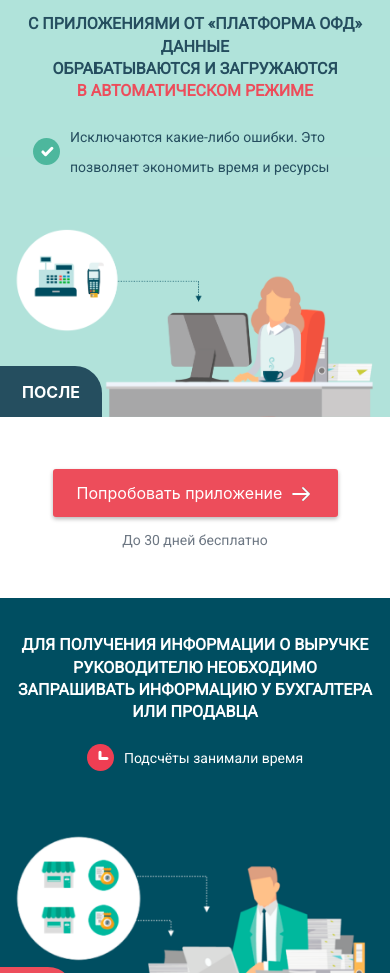
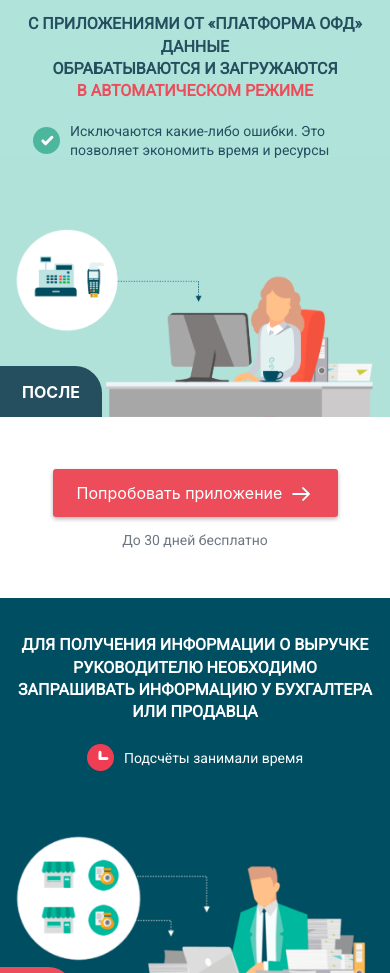
Before and after one commit to bonjovi/OFD-Landing, a website: page app/index.html in a window 390 px wide. Shown: the part 2560-3533 px from the top of the page. Drawn offline with nearby package versions, Linux system fonts and the light colour scheme.

Commit message:
Fixed bugs with line-heights

```diff
--- a/app/index.html
+++ b/app/index.html
@@ -103,7 +103,7 @@
 							Для получения информации о выручке<br><span> </span>руководителю необходимо запрашивать информацию<br><span> </span>у бухгалтера или продавца
 						</div>
 						<div class="quickeasy__description">
-							Подсчёты<br><span> </span>занимали время
+							Подсчёты занимали время
 						</div>
 						<div class="quickeasy__sticker">До</div>
 					</div>
--- a/app/scss/blocks/quickeasy.scss
+++ b/app/scss/blocks/quickeasy.scss
@@ -120,13 +120,17 @@
         }
 
         & .quickeasy__description {
-            margin: 65px 0 0 250px;
+            margin: 65px 0 0 235px;
             background: transparent url(../img/time-icon.svg) 0 center no-repeat;
             padding-left: 37px;
 
             @media only screen and (max-width: 640px) {
                 display: table;
                 margin: 20px auto 20px auto;
+                line-height: 1.36;
+            }
+
+            @media screen and (min-width:768px) and (max-width:992px) {
                 line-height: 30px;
             }
         }
@@ -152,7 +156,7 @@
         }
 
         & .quickeasy__description {
-            margin: 22px 0 0 236px;
+            margin: 22px 0 0 235px;
             background: transparent url(../img/check-icon.svg) 0 center no-repeat;
             padding-left: 37px;
             color: #254e5f;
@@ -164,7 +168,7 @@
             @media only screen and (max-width: 640px) {
                 display: table;
                 margin: 20px auto 20px auto;
-                line-height: 30px;
+                line-height: 1.36;
                 width: 90%;
 
                 & br {
@@ -206,10 +210,10 @@
         }
 
         & .quickeasy__description {
-            margin: 19px 0 0 409px;
+            margin: 19px 0 0 235px;
             background: transparent url(../img/time-icon.svg) 0 center no-repeat;
             padding-left: 37px;
-
+            line-height: 30px;
 
 
             & span {
@@ -251,6 +255,10 @@
         background: #B2E2DB url(../img/block-4.png) 0 0 no-repeat;
         background-size: contain;
         background-position: bottom;
+
+        @media screen and (min-width:768px) and (max-width:992px) {
+            background-size: cover;
+        }
 
         & .quickeasy__title {
             & span {
```
Also changed, not shown: app/css/main.css.
